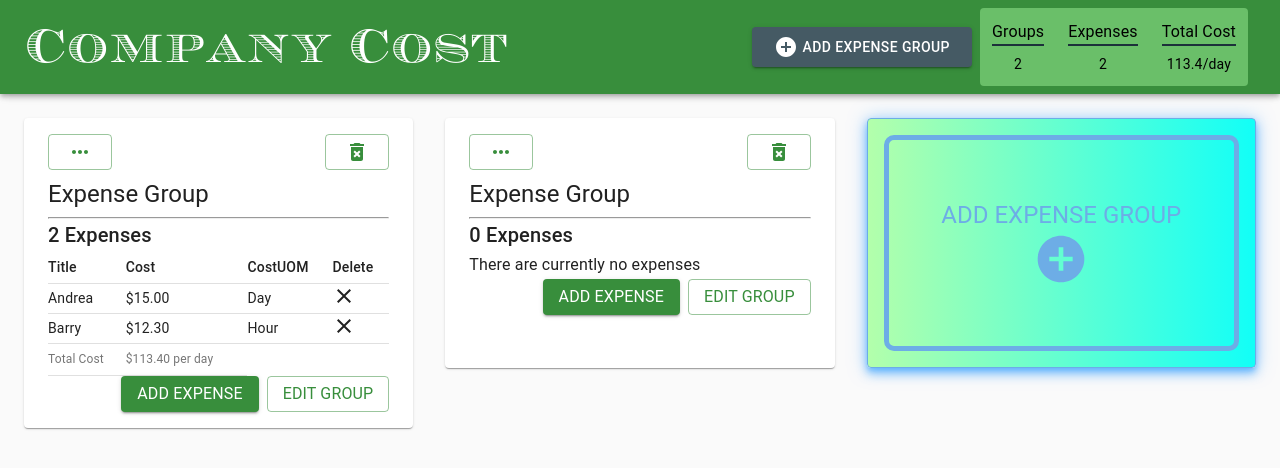
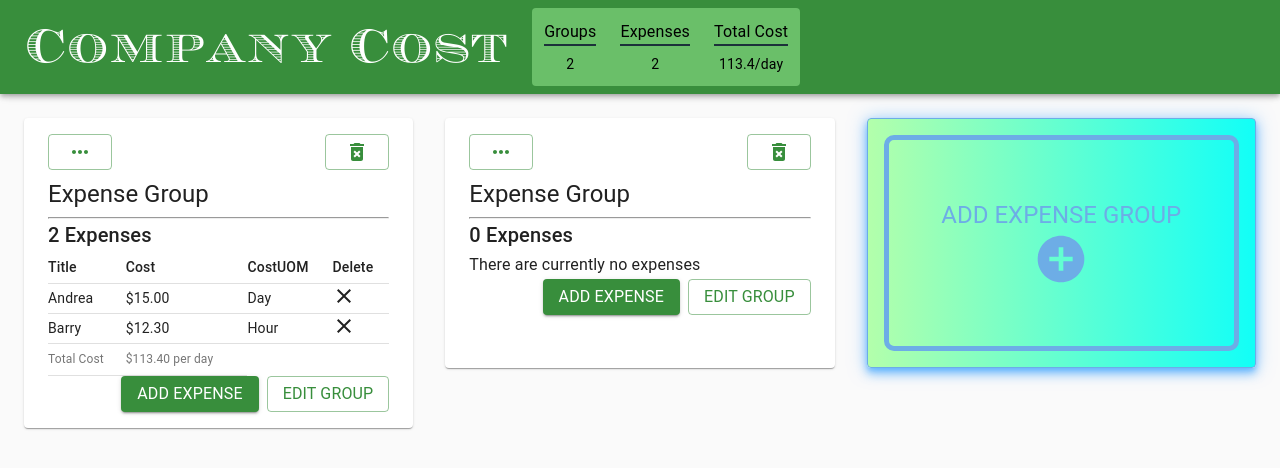
Before and after one commit to Spraynard/Company-Cost, a React app: page / in a window 1280 px wide. Shown: the top 468 px of the page. Built offline with nearby package versions, Linux system fonts and the light colour scheme; the HTML template or start-up script is replaced by a standard one.

Commit message:
Update Top_App_Bar.js
Removing unneeded items from component

```diff
--- a/src/components/Top_App_Bar.js
+++ b/src/components/Top_App_Bar.js
@@ -2,26 +2,20 @@
 import { PropTypes } from "prop-types";
 
 // Actions
-import { addExpenseGroup } from "../actions/expense_group_actions"
 import { openAppOptionsDialog } from "../actions/application_actions";
 import { openMainMenu } from "../actions/user_interface_actions";
 
 // UI Components
-import Stats_Window from "./Stats_Windows/Stats_Window";
 import App_Bar_Stats_Window from "./Stats_Windows/App_Bar_Stats_Window";
 import Open_Stats_Drawer_Button from "./Buttons/Open_Stats_Drawer_Button";
 
 // Material UI
 import AppBar from "@material-ui/core/AppBar";
-import Button from "@material-ui/core/Button";
 import Toolbar from "@material-ui/core/Toolbar";
 import Typography from "@material-ui/core/Typography";
 
 // Material UI Styles Import
 import { withStyles } from "@material-ui/core/styles";
-
-// Material UI Icons
-import AddCircle from "@material-ui/icons/AddCircle";
 
 // Component Styles
 const styles = theme => ({
@@ -63,21 +57,6 @@ const Top_App_Bar = ( props, { store } ) => {
 				>
 				Company Cost
 				</Typography>
-				<Button
-					color='secondary'
-					variant='contained'
-					size='large'
-					className={`${classes.appButtonMargin} ${classes.marginLeft}`}
-					onClick={() => store.dispatch(addExpenseGroup({
-						"title" : "Expense Group"
-					}))}
-				>
-					<AddCircle className={classes.buttonIconStyles}/>
-					<Typography
-						color="inherit"
-						variant="button"
-					>Add Expense Group</Typography>
-				</Button>
 				<Open_Stats_Drawer_Button
 					display={{ xs : 'block', 'md' : 'none' }}
 					onClick={() => store.dispatch(openMainMenu())}
```
